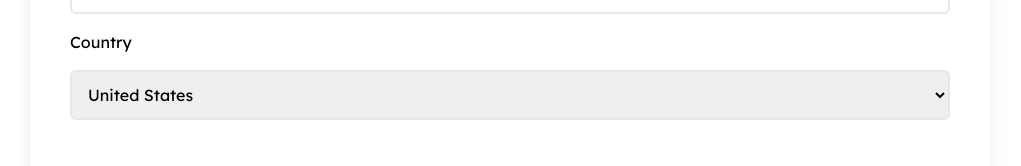
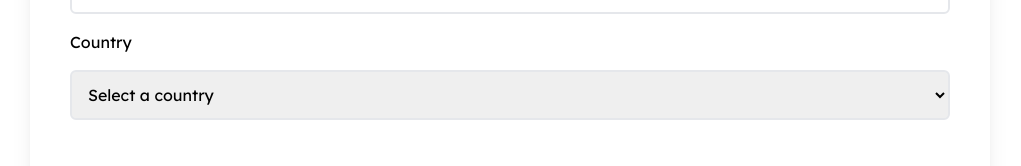
Before and after one commit to eppeque/APOD, a SvelteKit app: page /sign-up in a window 1280 px wide. Shown: the part 746-912 px from the top of the page, without its empty margins (130-1151 px from the left). Built offline with nearby package versions, Linux system fonts and the light colour scheme.

Commit message:
Added a full list of countries for sign up + add required param to fields

```diff
--- a/src/lib/components/Input.svelte
+++ b/src/lib/components/Input.svelte
@@ -2,6 +2,7 @@
   export let id: string;
   export let type: string;
   export let title: string;
+  export let isRequired: boolean = false;
 </script>
 
 <label for={id} class="py-2">{title}</label>
@@ -10,4 +11,5 @@
   name={id}
   {id}
   class="p-3 my-2 outline-none border-2 border-gray-200 rounded-md focus:border-blue-500"
+  required={isRequired}
 />
--- /dev/null
+++ b/src/lib/countries.ts
@@ -0,0 +1,198 @@
+export const countries = [
+  "Afghanistan",
+  "Albania",
+  "Algeria",
+  "Andorra",
+  "Angola",
+  "Antigua & Deps",
+  "Argentina",
+  "Armenia",
+  "Australia",
+  "Austria",
+  "Azerbaijan",
+  "Bahamas",
+  "Bahrain",
+  "Bangladesh",
+  "Barbados",
+  "Belarus",
+  "Belgium",
+  "Belize",
+  "Benin",
+  "Bhutan",
+  "Bolivia",
+  "Bosnia Herzegovina",
+  "Botswana",
+  "Brazil",
+  "Brunei",
+  "Bulgaria",
+  "Burkina",
+  "Burundi",
+  "Cambodia",
+  "Cameroon",
+  "Canada",
+  "Cape Verde",
+  "Central African Rep",
+  "Chad",
+  "Chile",
+  "China",
+  "Colombia",
+  "Comoros",
+  "Congo",
+  "Congo {Democratic Rep}",
+  "Costa Rica",
+  "Croatia",
+  "Cuba",
+  "Cyprus",
+  "Czech Republic",
+  "Denmark",
+  "Djibouti",
+  "Dominica",
+  "Dominican Republic",
+  "East Timor",
+  "Ecuador",
+  "Egypt",
+  "El Salvador",
+  "Equatorial Guinea",
+  "Eritrea",
+  "Estonia",
+  "Ethiopia",
+  "Fiji",
+  "Finland",
+  "France",
+  "Gabon",
+  "Gambia",
+  "Georgia",
+  "Germany",
+  "Ghana",
+  "Greece",
+  "Grenada",
+  "Guatemala",
+  "Guinea",
+  "Guinea-Bissau",
+  "Guyana",
+  "Haiti",
+  "Honduras",
+  "Hungary",
+  "Iceland",
+  "India",
+  "Indonesia",
+  "Iran",
+  "Iraq",
+  "Ireland {Republic}",
+  "Israel",
+  "Italy",
+  "Ivory Coast",
+  "Jamaica",
+  "Japan",
+  "Jordan",
+  "Kazakhstan",
+  "Kenya",
+  "Kiribati",
+  "Korea North",
+  "Korea South",
+  "Kosovo",
+  "Kuwait",
+  "Kyrgyzstan",
+  "Laos",
+  "Latvia",
+  "Lebanon",
+  "Lesotho",
+  "Liberia",
+  "Libya",
+  "Liechtenstein",
+  "Lithuania",
+  "Luxembourg",
+  "Macedonia",
+  "Madagascar",
+  "Malawi",
+  "Malaysia",
+  "Maldives",
+  "Mali",
+  "Malta",
+  "Marshall Islands",
+  "Mauritania",
+  "Mauritius",
+  "Mexico",
+  "Micronesia",
+  "Moldova",
+  "Monaco",
+  "Mongolia",
+  "Montenegro",
+  "Morocco",
+  "Mozambique",
+  "Myanmar, {Burma}",
+  "Namibia",
+  "Nauru",
+  "Nepal",
+  "Netherlands",
+  "New Zealand",
+  "Nicaragua",
+  "Niger",
+  "Nigeria",
+  "Norway",
+  "Oman",
+  "Pakistan",
+  "Palau",
+  "Panama",
+  "Papua New Guinea",
+  "Paraguay",
+  "Peru",
+  "Philippines",
+  "Poland",
+  "Portugal",
+  "Qatar",
+  "Romania",
+  "Russian Federation",
+  "Rwanda",
+  "St Kitts & Nevis",
+  "St Lucia",
+  "Saint Vincent & the Grenadines",
+  "Samoa",
+  "San Marino",
+  "Sao Tome & Principe",
+  "Saudi Arabia",
+  "Senegal",
+  "Serbia",
+  "Seychelles",
+  "Sierra Leone",
+  "Singapore",
+  "Slovakia",
+  "Slovenia",
+  "Solomon Islands",
+  "Somalia",
+  "South Africa",
+  "South Sudan",
+  "Spain",
+  "Sri Lanka",
+  "Sudan",
+  "Suriname",
+  "Swaziland",
+  "Sweden",
+  "Switzerland",
+  "Syria",
+  "Taiwan",
+  "Tajikistan",
+  "Tanzania",
+  "Thailand",
+  "Togo",
+  "Tonga",
+  "Trinidad & Tobago",
+  "Tunisia",
+  "Turkey",
+  "Turkmenistan",
+  "Tuvalu",
+  "Uganda",
+  "Ukraine",
+  "United Arab Emirates",
+  "United Kingdom",
+  "United States",
+  "Uruguay",
+  "Uzbekistan",
+  "Vanuatu",
+  "Vatican City",
+  "Venezuela",
+  "Vietnam",
+  "Yemen",
+  "Zambia",
+  "Zimbabwe",
+];
--- a/src/routes/sign-up/+page.svelte
+++ b/src/routes/sign-up/+page.svelte
@@ -3,6 +3,7 @@
   import Button from "$lib/components/Button.svelte";
   import Input from "$lib/components/Input.svelte";
   import Title from "$lib/components/Title.svelte";
+  import { countries } from "$lib/countries";
 
   let errorMessage = "";
 
@@ -43,21 +44,28 @@
   class="p-10 shadow-xl rounded-lg flex flex-col my-4"
   on:submit|preventDefault={handleSumbit}
 >
-  <Input title="First Name" type="text" id="firstName" />
-  <Input title="Last Name" type="text" id="lastName" />
-  <Input title="Email" type="email" id="email" />
-  <Input title="Password" type="password" id="password" />
-  <Input title="Confirm password" type="password" id="passwordConfirm" />
+  <Input title="First Name" type="text" id="firstName" isRequired />
+  <Input title="Last Name" type="text" id="lastName" isRequired />
+  <Input title="Email" type="email" id="email" isRequired />
+  <Input title="Password" type="password" id="password" isRequired />
+  <Input
+    title="Confirm password"
+    type="password"
+    id="passwordConfirm"
+    isRequired
+  />
   <label for="country" class="py-2">Country</label>
   <select
     id="country"
     name="country"
     autocomplete="country-name"
     class="p-3 my-2 outline-none border-2 border-gray-200 rounded-md focus:border-blue-500"
+    required
   >
-    <option>United States</option>
-    <option>Canada</option>
-    <option>Mexico</option>
+    <option value="">Select a country</option>
+    {#each countries as country}
+      <option value={country}>{country}</option>
+    {/each}
   </select>
   <div class="h-10" />
   <Button text="Create account" />
```
